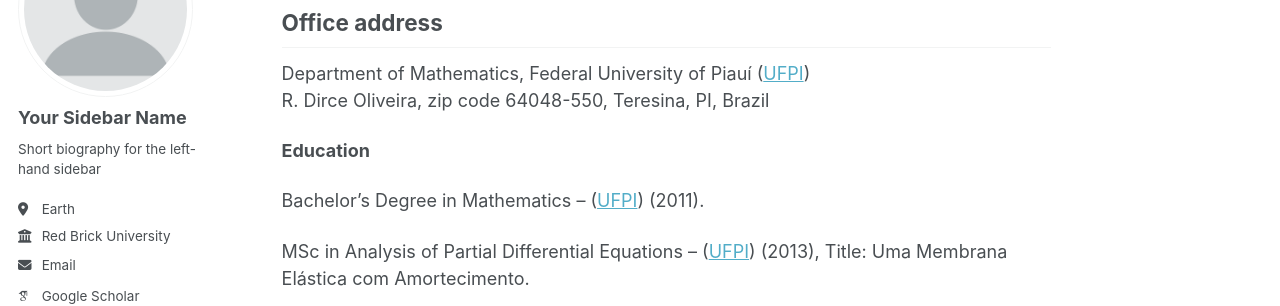
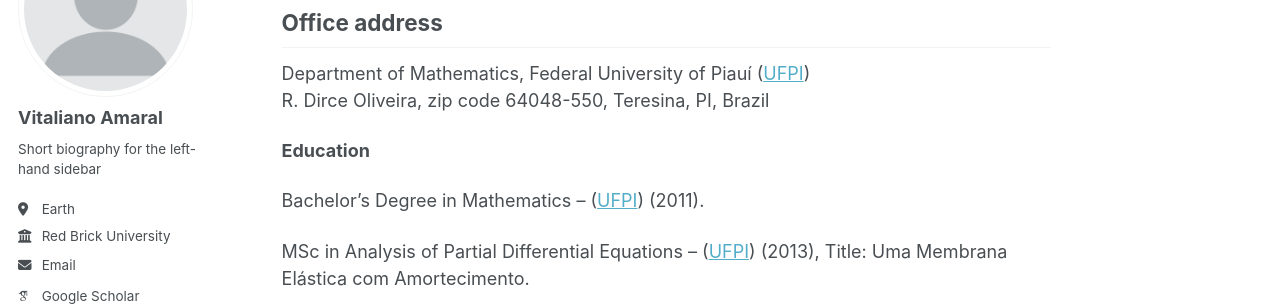
Before and after one commit to vitalianoamaral/vitalianoamaral.github.io, a Jekyll site: the page built from _pages/about.md, in a window 1280 px wide. Shown: the part 177-483 px from the top of the page. Built offline with Jekyll 4.4.1, drawn with Linux system fonts in a browser that asks for light colours; some web fonts are replaced.

Commit message:
Update _config.yml

```diff
--- a/_config.yml
+++ b/_config.yml
@@ -23,7 +23,7 @@ repository               : "academicpages/academicpages.github.io"
 author:
   # Biographic information
   avatar           : "profile.png"
-  name             : "Your Sidebar Name"
+  name             : "Vitaliano Amaral"
   pronouns         : # example: "she/her"
   bio              : "Short biography for the left-hand sidebar"
   location         : "Earth"
```
